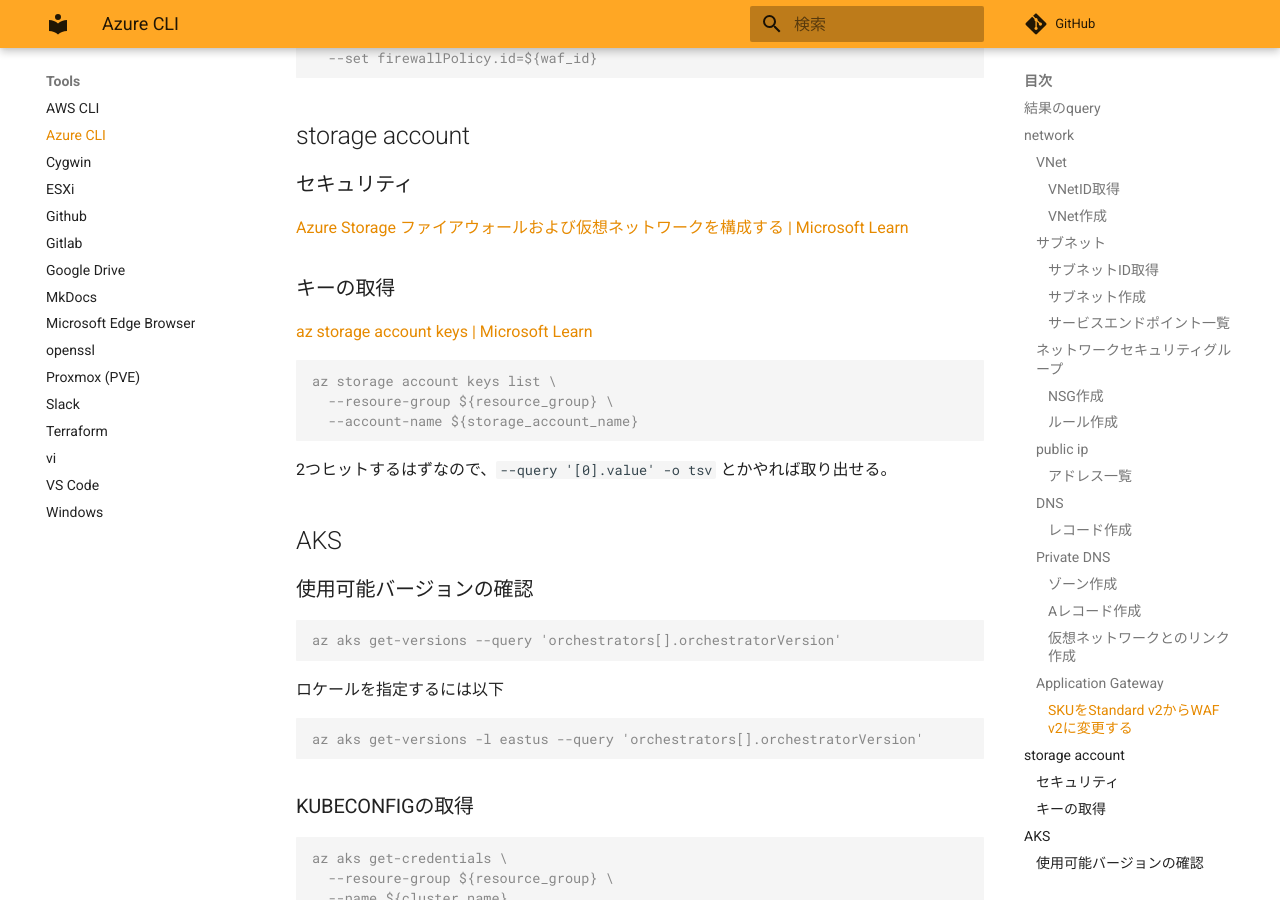
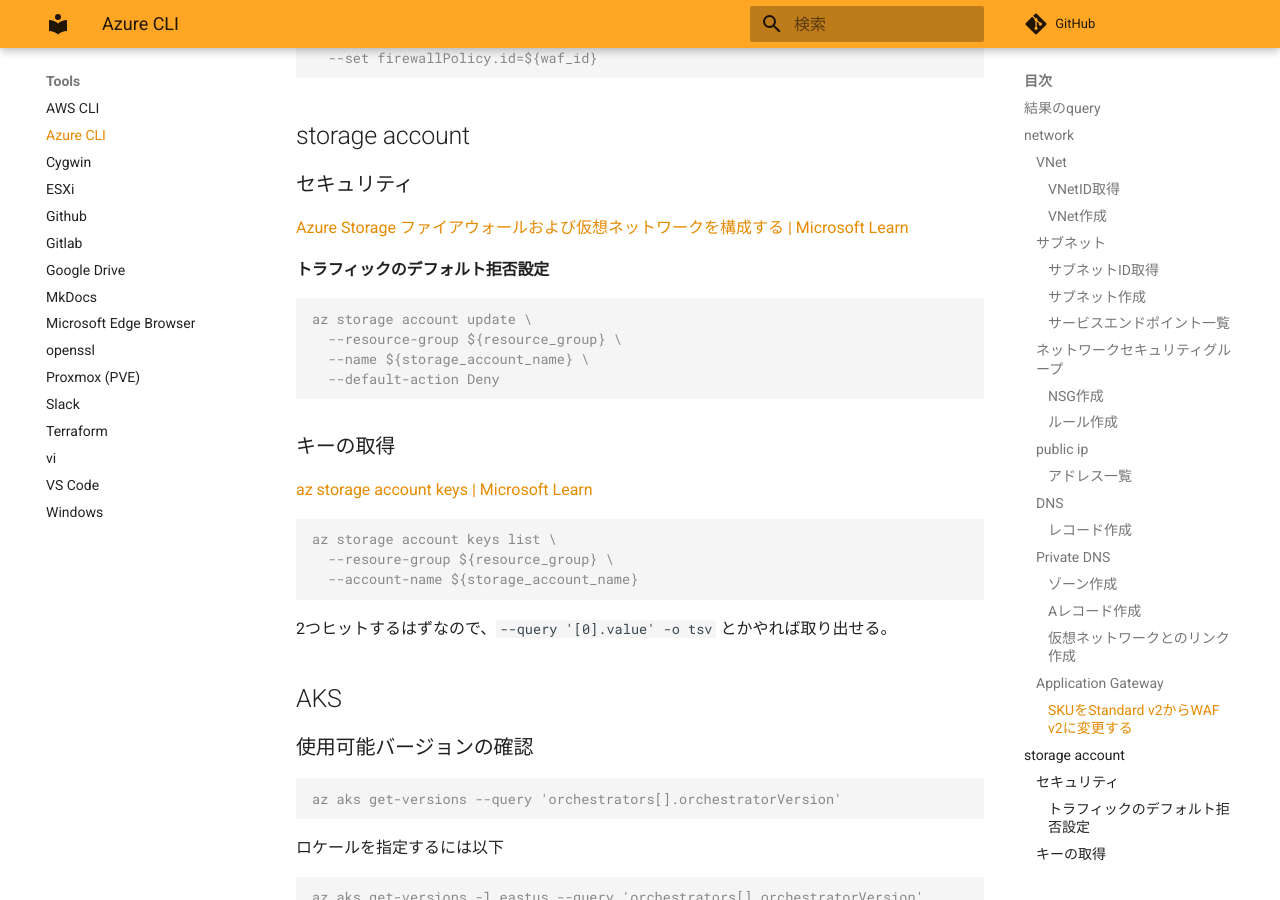
Before and after one commit to zaki-lknr/docs, an MkDocs documentation site: the page built from docs/Tools/az.md, in a window 1280 px wide and 900 px high, scrolled down 4424 px. Built offline with MkDocs 1.6.1 and Material for MkDocs 9.7.7, drawn with Linux system fonts in a browser that asks for light colours; comment, search, counter and statistics services are not loaded.

Commit message:
add: tools/az: ストレージアカウントのネットワークセキュリティ

````diff
--- a/docs/Tools/az.md
+++ b/docs/Tools/az.md
@@ -220,6 +220,15 @@ az network application-gateway update \
 
 [Azure Storage ファイアウォールおよび仮想ネットワークを構成する | Microsoft Learn](https://learn.microsoft.com/ja-jp/azure/storage/common/storage-network-security?tabs=azure-cli)
 
+#### トラフィックのデフォルト拒否設定
+
+```console
+az storage account update \
+  --resource-group ${resource_group} \
+  --name ${storage_account_name} \
+  --default-action Deny
+```
+
 ### キーの取得
 
 [az storage account keys | Microsoft Learn](https://learn.microsoft.com/ja-jp/cli/azure/storage/account/keys?view=azure-cli-latest)
````
